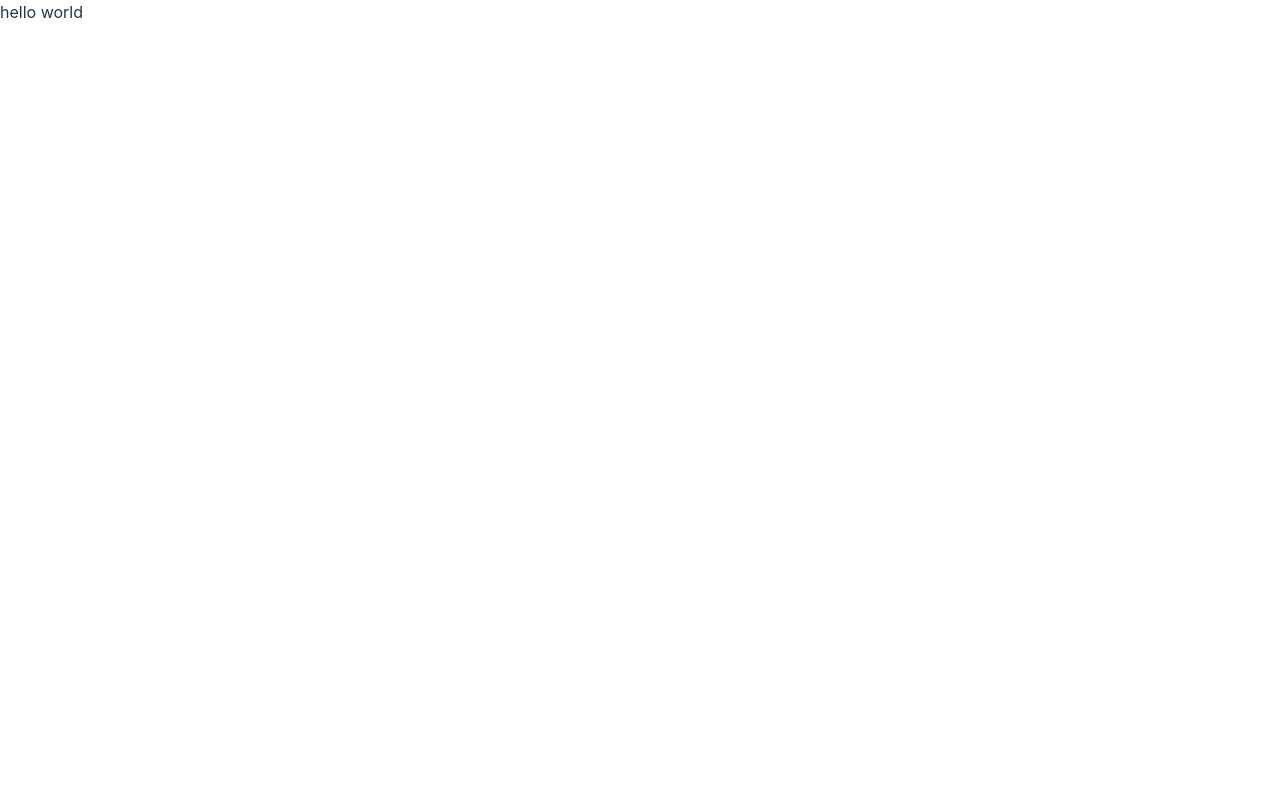
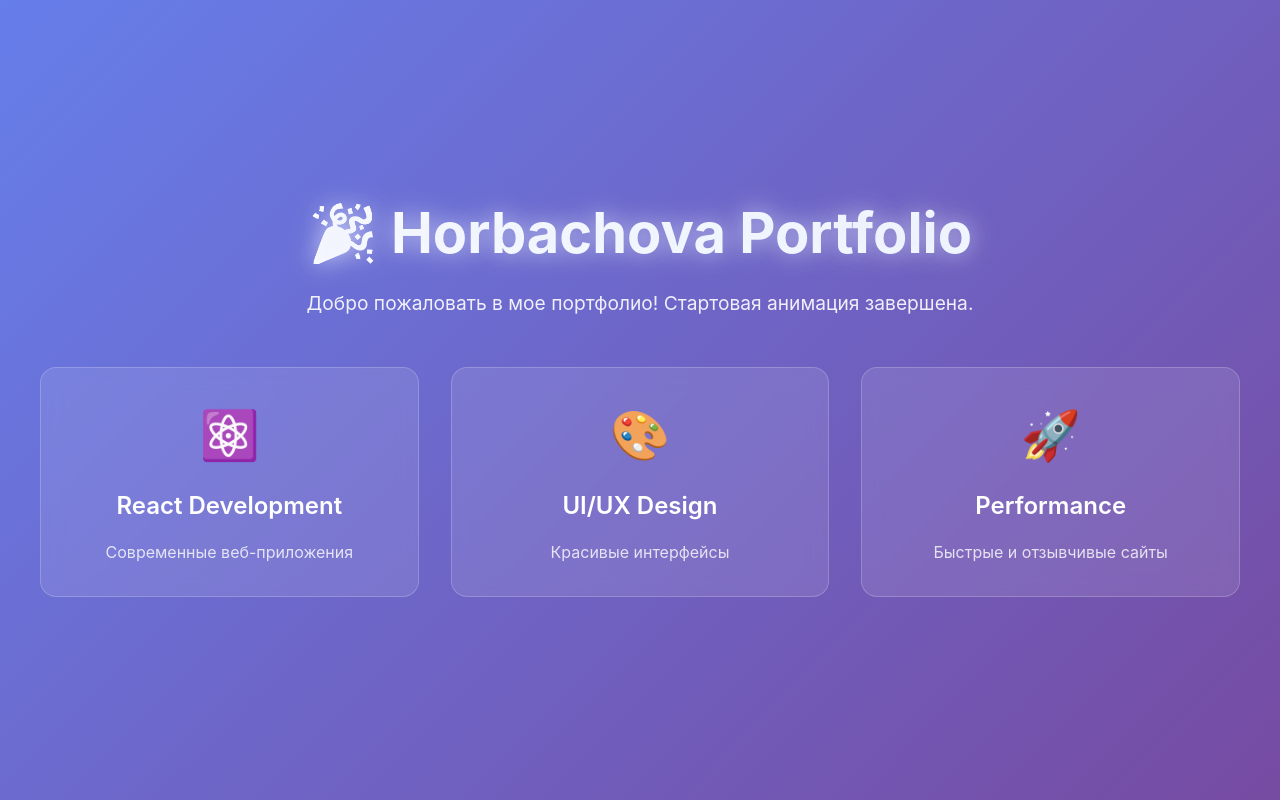
Before and after one commit to Greenfield-Taster/horbachova, a React (Vite) app: page / in a window 1280 px wide. Built offline with nearby package versions, Linux system fonts and the light colour scheme.

Commit message:
Add basic main layout structure and its styles

```diff
--- a/src/App.css
+++ b/src/App.css
@@ -11,7 +11,7 @@ html, body {
   font-family: 'Inter', -apple-system, BlinkMacSystemFont, 'Segoe UI', 'Roboto', sans-serif;
   -webkit-font-smoothing: antialiased;
   -moz-osx-font-smoothing: grayscale;
-  overflow: hidden; /* Prevent scrolling during startup animation */
+  /* Убираем overflow: hidden, чтобы не блокировать прокрутку */
 }
 
 #root {
@@ -20,9 +20,188 @@ html, body {
   position: relative;
 }
 
+/* Main content styles */
+.main-content {
+  min-height: 100vh;
+  background: linear-gradient(135deg, #667eea 0%, #764ba2 100%);
+  display: flex;
+  align-items: center;
+  justify-content: center;
+  padding: 20px;
+  animation: contentFadeIn 0.8s ease-out;
+  overflow: auto;
+}
+
+.welcome-container {
+  text-align: center;
+  max-width: 1200px;
+  width: 100%;
+  color: white;
+}
+
+.welcome-title {
+  font-size: 3.5rem;
+  font-weight: 700;
+  margin-bottom: 1.5rem;
+  background: linear-gradient(45deg, #fff, #f0f8ff);
+  -webkit-background-clip: text;
+  -webkit-text-fill-color: transparent;
+  background-clip: text;
+  animation: titleGlow 2s ease-in-out infinite alternate;
+}
+
+.welcome-message {
+  font-size: 1.2rem;
+  margin-bottom: 3rem;
+  opacity: 0.9;
+  line-height: 1.6;
+  animation: messageSlideUp 0.8s ease-out 0.2s both;
+}
+
+.features {
+  display: grid;
+  grid-template-columns: repeat(auto-fit, minmax(300px, 1fr));
+  gap: 2rem;
+  margin-top: 3rem;
+}
+
+.feature-card {
+  background: rgba(255, 255, 255, 0.1);
+  backdrop-filter: blur(10px);
+  border-radius: 16px;
+  padding: 2rem;
+  transition: all 0.3s cubic-bezier(0.4, 0, 0.2, 1);
+  border: 1px solid rgba(255, 255, 255, 0.2);
+  animation: cardSlideUp 0.8s ease-out both;
+}
+
+.feature-card:nth-child(1) { animation-delay: 0.3s; }
+.feature-card:nth-child(2) { animation-delay: 0.4s; }
+.feature-card:nth-child(3) { animation-delay: 0.5s; }
+
+.feature-card:hover {
+  transform: translateY(-8px) scale(1.02);
+  background: rgba(255, 255, 255, 0.15);
+  box-shadow: 0 20px 40px rgba(0, 0, 0, 0.2);
+}
+
+.feature-icon {
+  font-size: 3rem;
+  display: block;
+  margin-bottom: 1rem;
+  animation: iconFloat 3s ease-in-out infinite;
+}
+
+.feature-card h3 {
+  font-size: 1.5rem;
+  margin-bottom: 1rem;
+  font-weight: 600;
+}
+
+.feature-card p {
+  opacity: 0.8;
+  line-height: 1.5;
+}
+
+/* Animations */
+@keyframes contentFadeIn {
+  0% {
+    opacity: 0;
+    transform: translateY(20px);
+  }
+  100% {
+    opacity: 1;
+    transform: translateY(0);
+  }
+}
+
+@keyframes titleGlow {
+  0%, 100% {
+    text-shadow: 0 0 20px rgba(255, 255, 255, 0.5);
+  }
+  50% {
+    text-shadow: 0 0 30px rgba(255, 255, 255, 0.8), 0 0 40px rgba(102, 126, 234, 0.3);
+  }
+}
+
+@keyframes messageSlideUp {
+  0% {
+    opacity: 0;
+    transform: translateY(30px);
+  }
+  100% {
+    opacity: 0.9;
+    transform: translateY(0);
+  }
+}
+
+@keyframes cardSlideUp {
+  0% {
+    opacity: 0;
+    transform: translateY(40px);
+  }
+  100% {
+    opacity: 1;
+    transform: translateY(0);
+  }
+}
+
+@keyframes iconFloat {
+  0%, 100% {
+    transform: translateY(0);
+  }
+  50% {
+    transform: translateY(-5px);
+  }
+}
+
 /* Smooth transitions for all interactive elements */
 button, .control-btn {
   transition: all 0.3s cubic-bezier(0.4, 0, 0.2, 1);
+}
+
+/* Responsive design */
+@media (max-width: 768px) {
+  .welcome-title {
+    font-size: 2.5rem;
+  }
+
+  .welcome-message {
+    font-size: 1rem;
+    margin-bottom: 2rem;
+  }
+
+  .features {
+    grid-template-columns: 1fr;
+    gap: 1.5rem;
+    margin-top: 2rem;
+  }
+
+  .feature-card {
+    padding: 1.5rem;
+  }
+
+  .feature-icon {
+    font-size: 2.5rem;
+  }
+}
+
+@media (max-width: 480px) {
+  .main-content {
+    padding: 10px;
+  }
+
+  .welcome-title {
+    font-size: 2rem;
+  }
+
+  .welcome-container {
+    padding: 0 10px;
+  }
+
+  .feature-card {
+    padding: 1.25rem;
+  }
 }
 
 /* Custom scrollbar for webkit browsers */
--- a/src/App.jsx
+++ b/src/App.jsx
@@ -5,7 +5,31 @@ function App() {
   return (
     <>
       <VSCodeMockup />
-      hello world
+      <div className="main-content">
+        <div className="welcome-container">
+          <h1 className="welcome-title">🎉 Horbachova Portfolio</h1>
+          <p className="welcome-message">
+            Добро пожаловать в мое портфолио! Стартовая анимация завершена.
+          </p>
+          <div className="features">
+            <div className="feature-card">
+              <span className="feature-icon">⚛️</span>
+              <h3>React Development</h3>
+              <p>Современные веб-приложения</p>
+            </div>
+            <div className="feature-card">
+              <span className="feature-icon">🎨</span>
+              <h3>UI/UX Design</h3>
+              <p>Красивые интерфейсы</p>
+            </div>
+            <div className="feature-card">
+              <span className="feature-icon">🚀</span>
+              <h3>Performance</h3>
+              <p>Быстрые и отзывчивые сайты</p>
+            </div>
+          </div>
+        </div>
+      </div>
     </>
   );
 }
```
